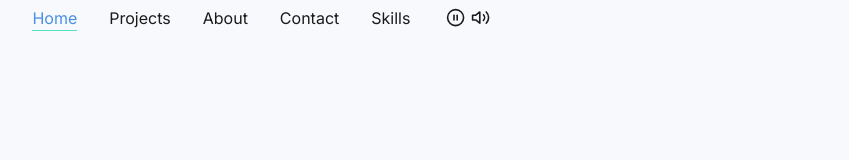
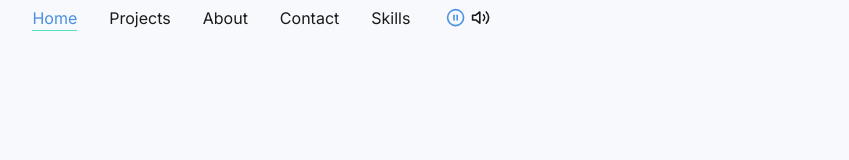
Before and after one commit to mbisovskyi/mykola-portfolio, a React (Vite) app: page / in a window 1280 px wide. In both pictures the pointer is over the icon 832 px from the left and 18 px from the top of the page. Shown: the top 160 px of the page, without its empty margins (377-1226 px from the left). Built offline with nearby package versions, Linux system fonts and the light colour scheme.

Commit message:
Enhance AudioControl styles: add hover effects for buttons and improve cursor visibility on slider input

```diff
--- a/src/components/audio-control/AudioControl.module.css
+++ b/src/components/audio-control/AudioControl.module.css
@@ -10,6 +10,12 @@
 .audioControlButtons {
     display: flex;
     font-size: larger;
+}
+
+.audioControlButtons > div:hover > svg{
+    color: var(--primary-color);
+    transition: 0.1s ease-in-out;
+    cursor: pointer;
 }
 
 .audioControlButtons > div > svg {
@@ -54,6 +60,7 @@
     margin: 0 0.2rem;
     border: 1px solid var(--accent-color);
     border-radius: 5px;
+    cursor: pointer;
 }
 
 .sliderInput::-webkit-slider-thumb {
```
